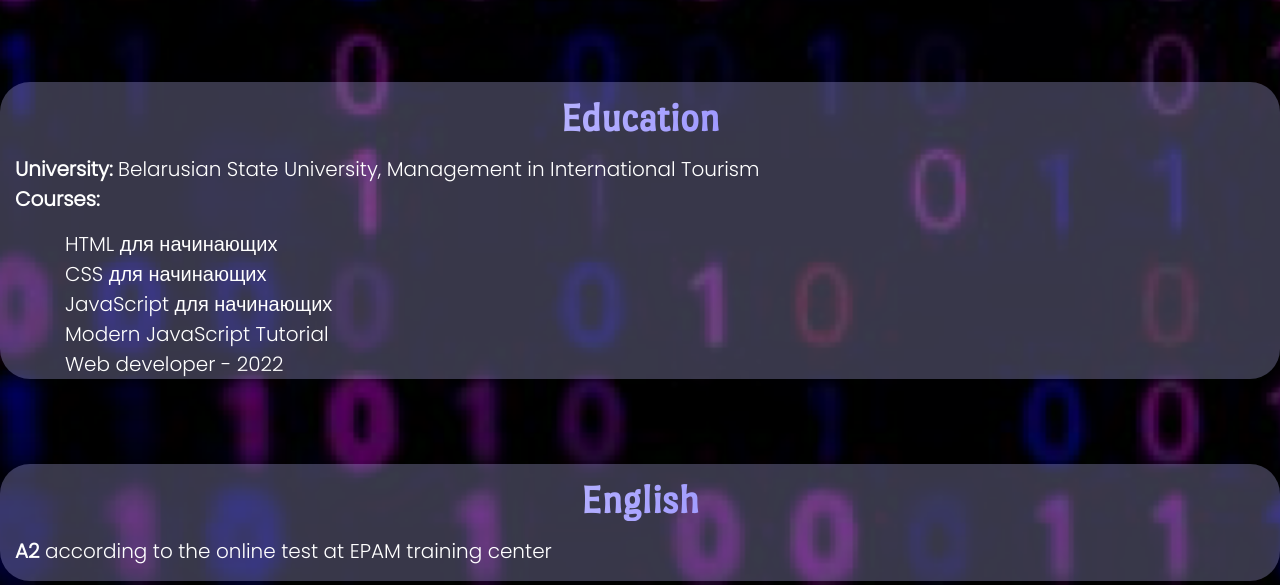
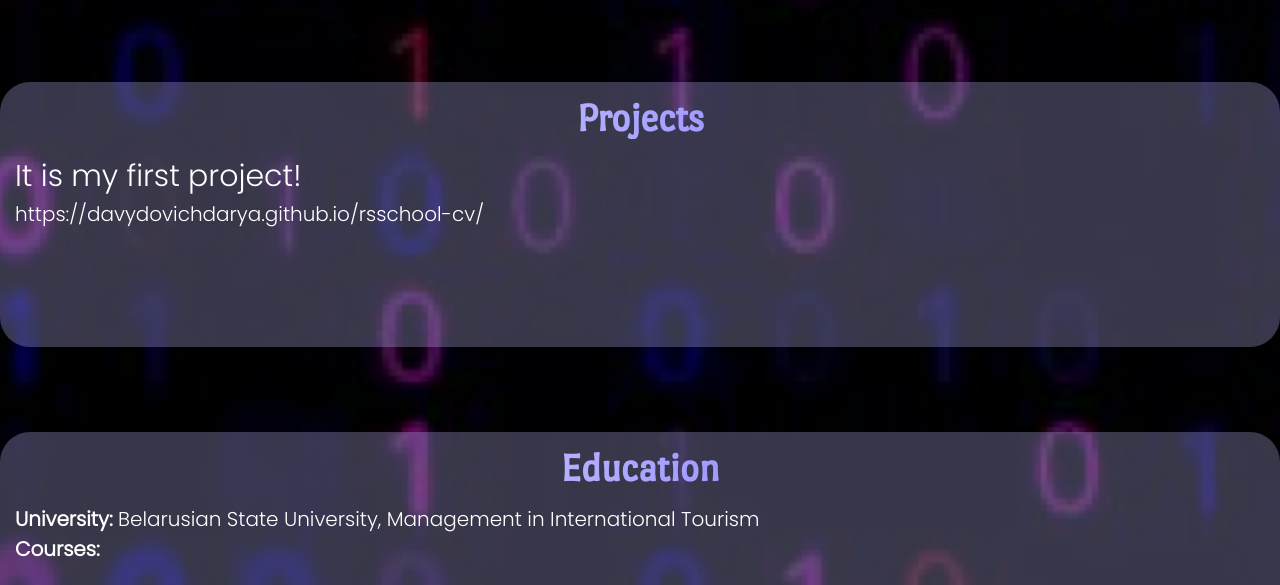
Before and after one commit to davydovichdarya/rsschool-cv, a plain HTML site: page index.html in a window 1280 px wide. Shown: the part 1837-2422 px from the top of the page. Drawn offline with Linux system fonts and the light colour scheme.

Commit message:
refactor: apply prettier

```diff
--- a/index.html
+++ b/index.html
@@ -5,8 +5,8 @@
     <meta charset="UTF-8">
     <meta http-equiv="X-UA-Compatible" content="IE=edge">
     <meta name="viewport" content="width=device-width, initial-scale=1.0">
+    <link rel="icon" href="/assets/ico/icon.ico">
     <link rel="stylesheet" href="style.css">
-    <link rel="icon" href="/assets/ico/icon.ico">
     <title>CV</title>
 </head>
 
@@ -16,7 +16,7 @@
             <nav class="nav">
                 <ul class="nav-list">
                     <li class="nav-item"><a href="#education" class="nav-link">Education</a></li>
-                    <li class="nav-item"><a href="#profile" class="nav-link">About me</a></li>
+                    <li class="nav-item"><a href="#projects" class="nav-link">Projects</a></li>
                     <li><a href="#home" class="nav-link"><img src="/assets/icons/menu.png" alt="home"></a></li>
                     <li class="nav-item"><a href="#skills" class="nav-link">Skills</a></li>
                     <li class="nav-item"><a href="#contacts" class="nav-link">Contacts</a></li>
@@ -49,7 +49,6 @@
             </section>
 
             <section class="section" id="contacts">
-                <div class="container">
                     <h2>Contact information</h2>
                     <div class="contacts-wrapper">
                         <div class="social-cites-wrapper">
@@ -77,12 +76,9 @@
                             </ul>
                         </div>
                     </div>
-                </div>
-
             </section>
 
             <section class="section" id="skills">
-                <div class="container">
                     <h2>Skills</h2>
                     <div class="skills-wrapper">
                         <div class="skills-list-one">
@@ -100,12 +96,9 @@
                             </ul>
                         </div>
                     </div>
-                </div>
-
             </section>
 
             <section class="section" id="code-example">
-                <div class="container">
                     <h2>Code example</h2>
                     <pre>
                         <code class="code-text">
@@ -120,7 +113,12 @@
                             </span>
                         </code>
                     </pre>
-                </div>
+            </section>
+
+            <section class="section" id="projects">
+                <h2>Projects</h2>
+                <p class="project-text">It is my first project!</p>
+                <p class="project-link"><a href="https://davydovichdarya.github.io/rsschool-cv/">https://davydovichdarya.github.io/rsschool-cv/</a></p>
             </section>
 
             <section class="section" id="education">
@@ -146,13 +144,11 @@
                 <p class="english-text"><b>A2 </b>according to the online test at <a
                         href="https://training.by/#!/Home?lang=ru">EPAM training center</a></p>
             </section>
-
         </div>
     </main>
 
     <footer class="footer">
         <a href="https://github.com/davydovichdarya"><img src="/assets/icons/contacts/github.png" alt="github"></a>
-
         <p class="footer-year">Made by Darya Davydovich, 2022</p>
         <a href="https://rs.school/js/"><img class="logo" src="/assets/icons/rs_school_js.svg" alt="RS School"></a>
     </footer>
--- a/style.css
+++ b/style.css
@@ -39,6 +39,7 @@
 
    .container {
         max-width: 1440px;
+        width: 100%;
         margin: 0 auto;
    }
 
@@ -72,8 +73,6 @@
     align-items: center;
   }
 
-
-
   .nav-item a {
     text-decoration: none;
     color:#fff;
@@ -85,9 +84,9 @@
   }
 
   .first-page {
+    width: 100%;
     margin-top: 50px;
     display: flex;
-    flex-direction: row;
     justify-content: space-between;
     align-items: center;
   }
@@ -97,7 +96,6 @@
   }
 
  .profile-text {
-  margin-right: 140px;
   font-family: "Port Lligat Sans", sans-serif;
   background: linear-gradient(269.97deg, #6C63FF 13.12%, #FFFFFF 99.93%);
   -webkit-background-clip: text;
@@ -211,6 +209,30 @@ padding: 0 10px;
   line-height: 30px;
 }
 
+.project-text {
+    padding-top: 15px;
+    padding-left: 15px;
+    color: #fff;
+    font-family: "PoppinsLight", sans-serif;
+    font-size: 30px;
+}
+
+.project-link a {
+  padding-left: 15px;
+  text-decoration: none;
+  color: #fff;
+  font-family: "PoppinsLight", sans-serif;
+  font-size: 20px;
+  }
+
+.section#projects {
+  margin-top: 85px;
+  min-height: 265px;
+  min-width: 100%;
+  background-color: hsla(243, 65%, 82%, 0.304);
+  border-radius: 30px;
+}
+
 .section#education{
   margin-top: 85px;
   min-height: 265px;
```
Lines whose indentation alone changed are shown as unchanged.
